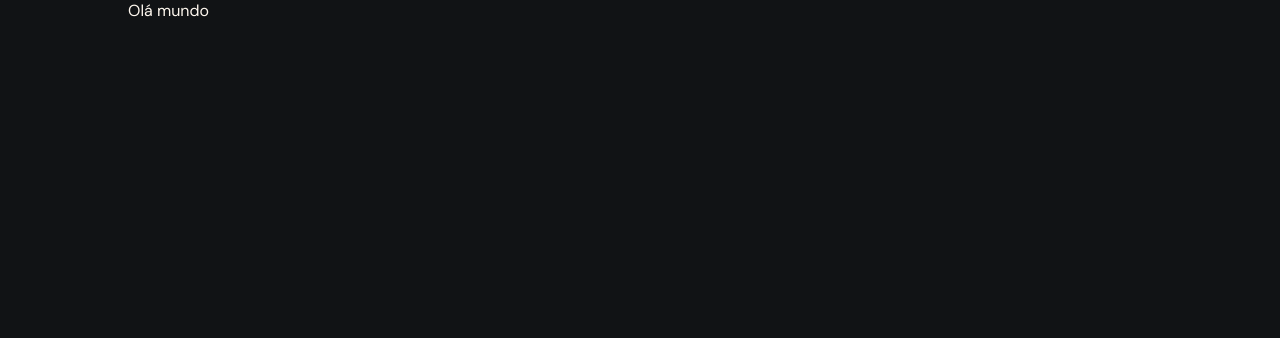
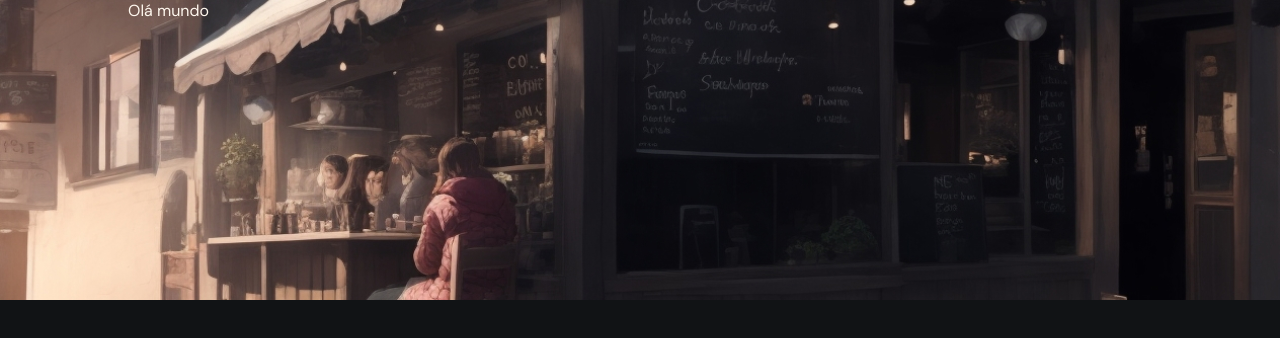
Before and after one commit to JayfckZ/simple-coffee-listing, a React (Create React App) app: page / in a window 1280 px wide. Shown: the top 338 px of the page. Built offline with nearby package versions, Linux system fonts and the light colour scheme.

Commit message:
background image

```diff
--- a/src/global.ts
+++ b/src/global.ts
@@ -1,4 +1,5 @@
 import { styled, createGlobalStyle } from 'styled-components'
+import bgImage from './media/bg-cafe.jpg'
 
 export const colors = {
   darkGray: '#1B1D1F',
@@ -16,11 +17,14 @@ export const GlobalStyle = createGlobalStyle`
     padding: 0;
     box-sizing: border-box;
     font-family: "DM Sans", sans-serif;
-    color: ${colors.white}
+    color: ${colors.white};
   }
 
   body {
     background-color: ${colors.black};
+    background-image: url(${bgImage});
+    background-repeat: no-repeat;
+    background-size: cover;
   }
 `
 
```
